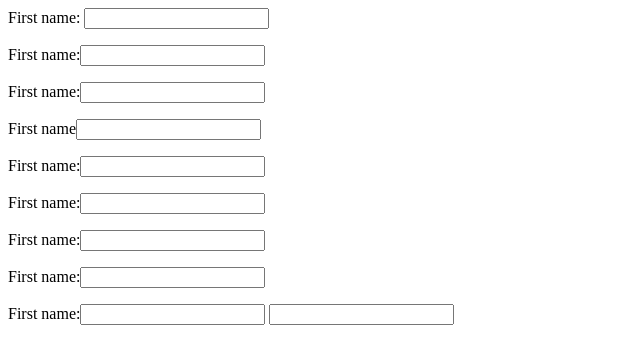
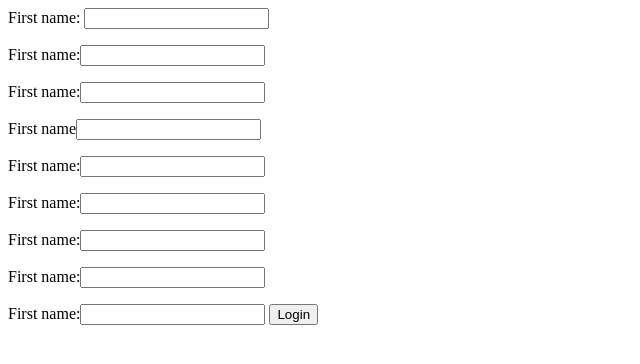
Before and after one commit to bikrantbdr/OpenUp, a Django app: page /register in a window 1280 px wide. Shown: the top 364 px of the page, without its empty margins (0-640 px from the left). Run offline with Django 4.2, Linux system fonts and the light colour scheme.

Commit message:
Added Register and Login2

```diff
--- a/posts/templates/posts/register.html
+++ b/posts/templates/posts/register.html
@@ -16,7 +16,7 @@
         <p>First name:{{ form.username }}
             <p>First name:{{ form.password }}
 
-    <input type="btn" name="Submit" id="">
+                <input class="btn login_btn" type="submit" value="Login">
 
 </form>
 
```
